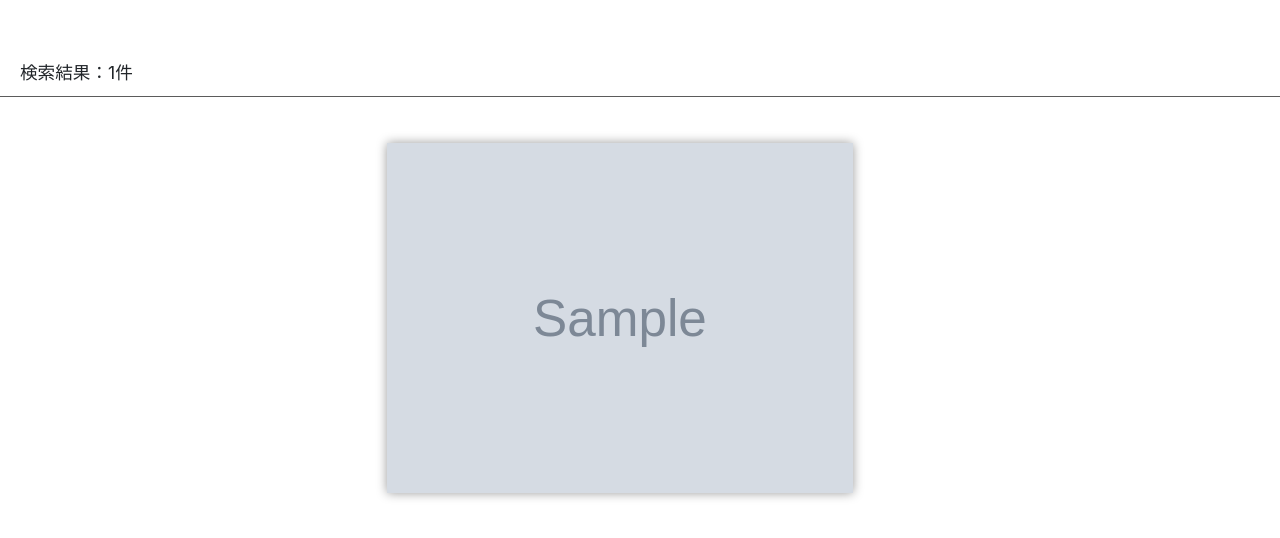
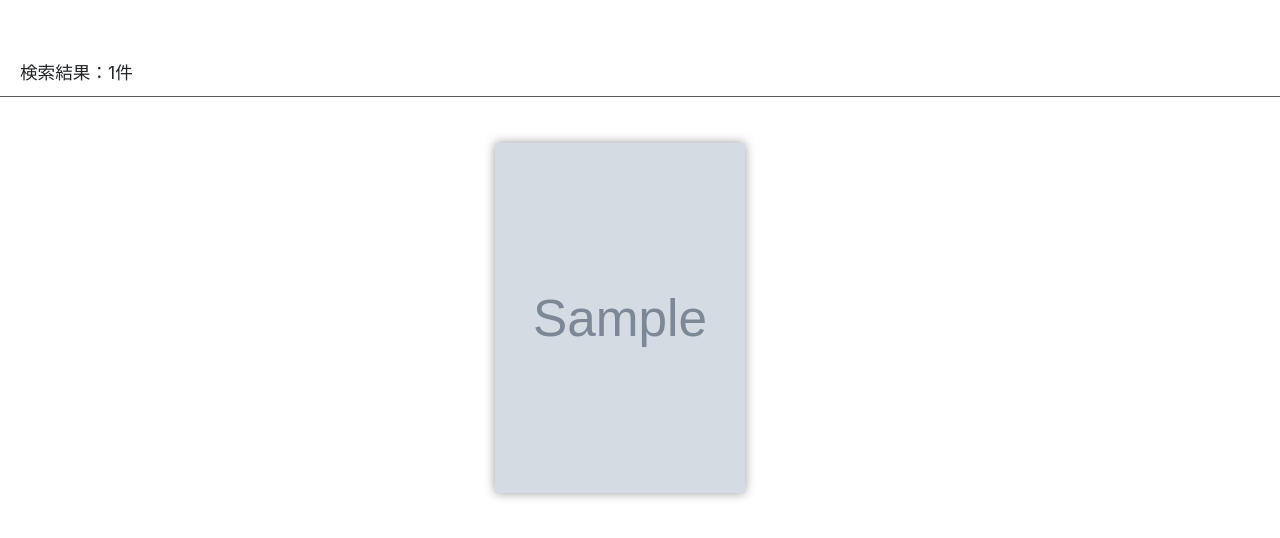
Before and after one commit to shunyooo/digital-library-django, a Django app: page /list in a window 1280 px wide. Shown: the part 100-638 px from the top of the page. Run offline with Django 3.2, Linux system fonts and the light colour scheme; tables that the repository leaves empty hold one stand-in row (values such as "Sample post"); grey boxes marked "Sample" are stand-in pictures; parts of the project's set-up code (start-up, migrations or seed data) failed here and were passed over; some libraries are stand-ins or nearby versions.

Commit message:
fix list img width

```diff
--- a/library/book/templates/book/list.html
+++ b/library/book/templates/book/list.html
@@ -92,6 +92,8 @@ WSL-LIB| {% if search_key %} {{ search_key }}{% else %} 新着{% endif %}の本
 
     .item img {
         height: 350px;
+        width: 250px;
+        object-fit: fill;
     }
 </style>
 {% endblock %}
```
